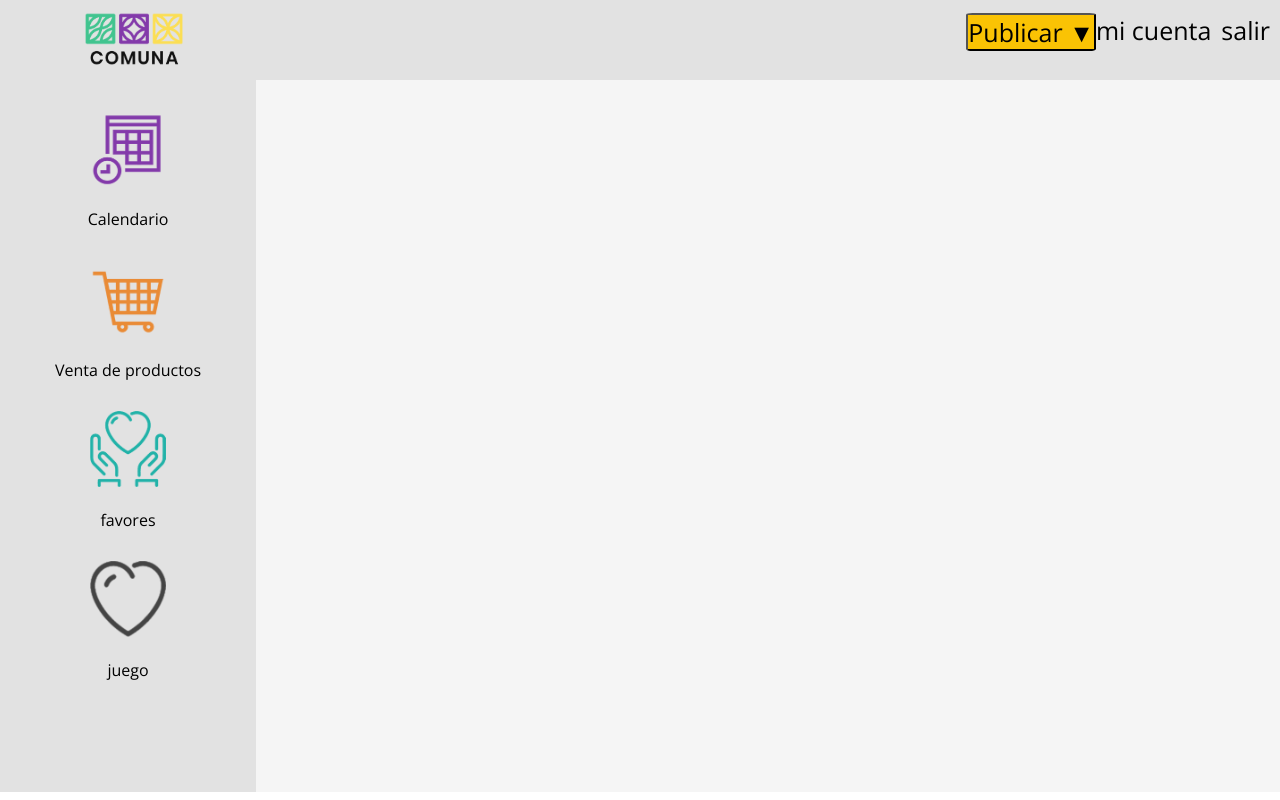
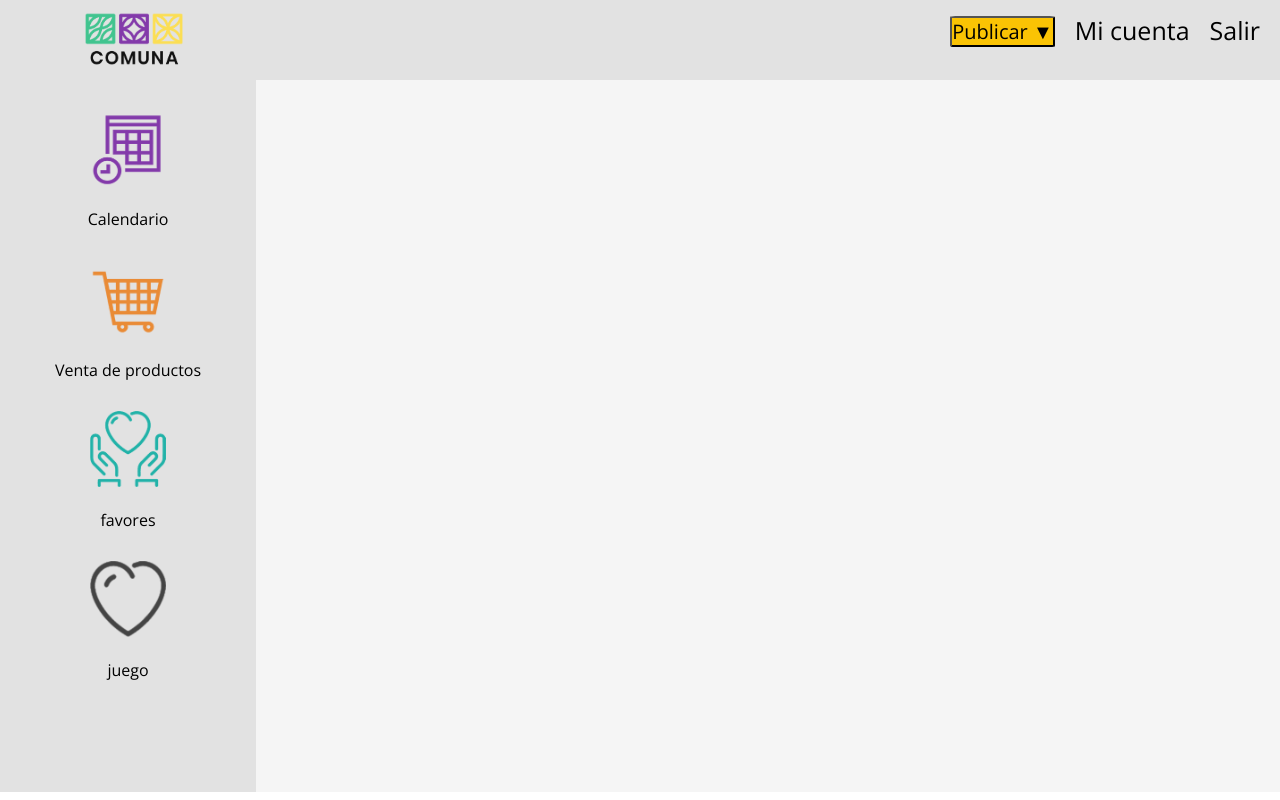
Before and after one commit to Aragon-Diego/ComunaNuevo, a PHP site: page /dashbord.php in a window 1280 px wide. Run offline with PHP 8.4, Linux system fonts and the light colour scheme.

Commit message:
se actualizo el css de dashbord

```diff
--- a/dashbord.php
+++ b/dashbord.php
@@ -12,8 +12,8 @@
 <body>
     <div class="top">
         <?php require('logo.php'); ?>
-        <a class="dashbordA">salir</a>
-        <a class="dashbordA">mi cuenta</a>
+        <a class="dashbordA">Salir</a>
+        <a class="dashbordA">Mi cuenta</a>
         <button class="btnPublicar">Publicar ▼</button>
     </div>
     <div class="bottom">
--- a/styles/dashbord.css
+++ b/styles/dashbord.css
@@ -35,13 +35,14 @@ head{
 .btnPublicar{
     background-color: #fac304;
     float:right;
-    font-size:25px;
+    font-size:20px;
     border-radius: 5%;
-    margin-top:1%;
+    margin-top:1.25%;
+    margin-right: 20px;
 }
 .dashbordA{
     float: right;
     font-size: 25px;
     margin-top:1%;
-    margin-right:10px;
+    margin-right:20px;
 }
```
